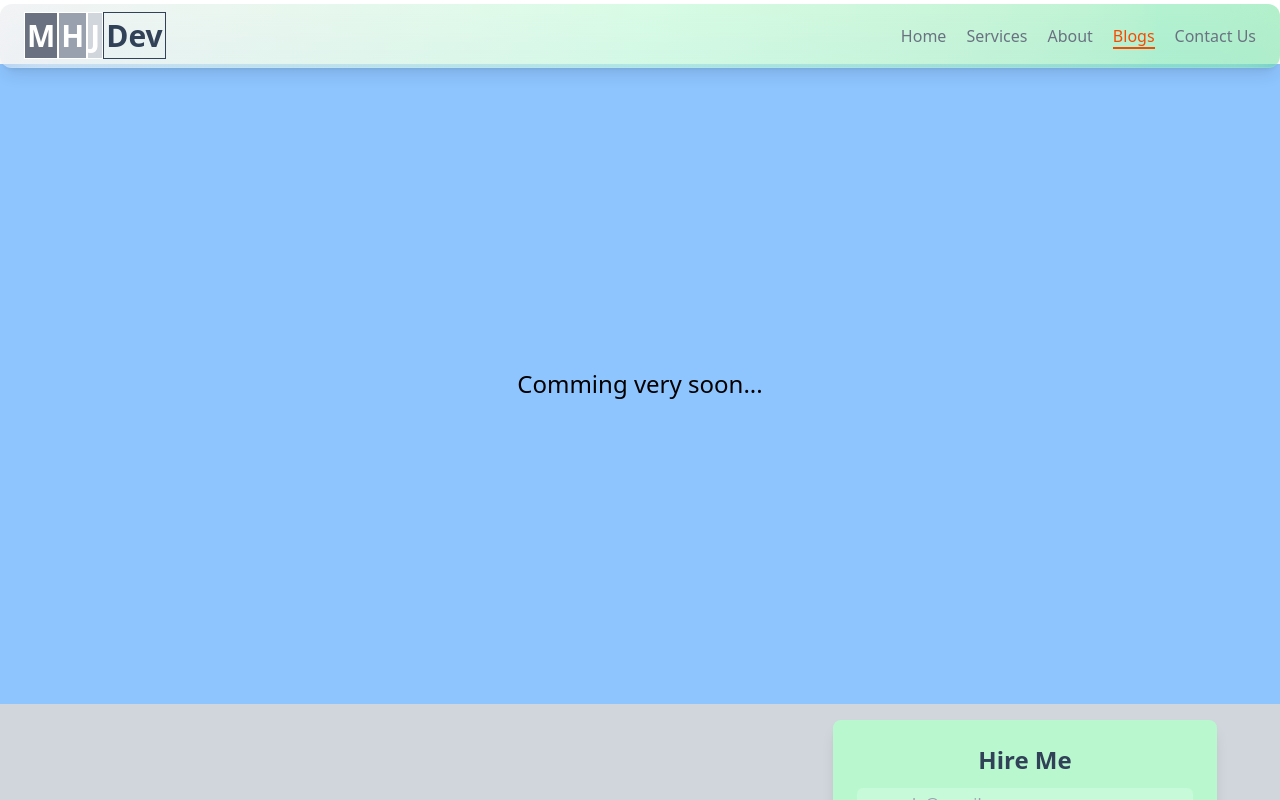
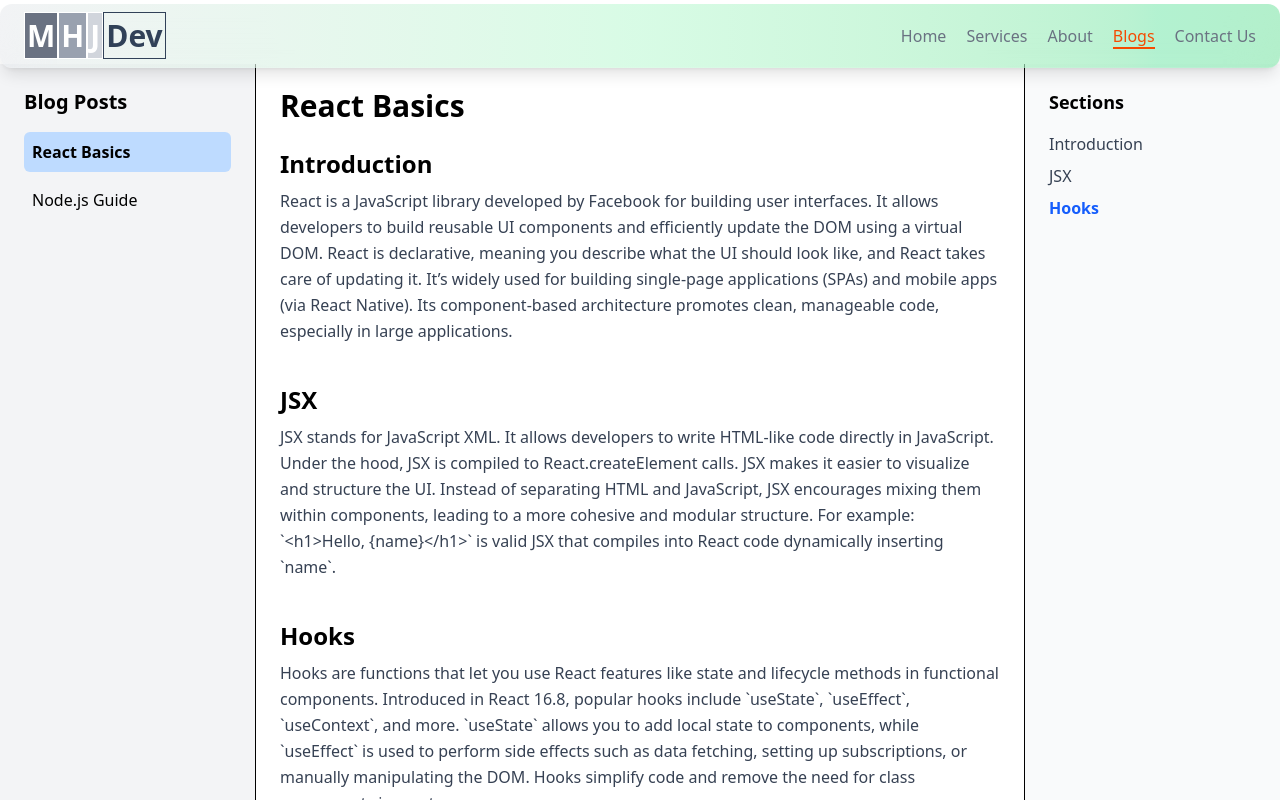
Before and after one commit to mustansarjutt/official_portfolio_frontend, a React (Vite) app: page /blogs in a window 1280 px wide. Shown: the top 800 px of the page. Built offline with nearby package versions, Linux system fonts and the light colour scheme.

Commit message:
Add blogs

```diff
--- a/package.json
+++ b/package.json
@@ -15,6 +15,7 @@
     "react": "^19.0.0",
     "react-dom": "^19.0.0",
     "react-icons": "^5.5.0",
+    "react-intersection-observer": "^9.16.0",
     "react-router-dom": "^7.4.0",
     "tailwindcss": "^4.0.15"
   },
--- /dev/null
+++ b/src/blogs/BlogsData.js
@@ -0,0 +1,38 @@
+const blogList = [
+  {
+    id: "blog1",
+    title: "React Basics",
+    headings: [
+      { id: "intro", label: "Introduction" },
+      { id: "jsx", label: "JSX" },
+      { id: "hooks", label: "Hooks" },
+    ],
+    content: {
+      intro:
+        "React is a JavaScript library developed by Facebook for building user interfaces. It allows developers to build reusable UI components and efficiently update the DOM using a virtual DOM. React is declarative, meaning you describe what the UI should look like, and React takes care of updating it. It’s widely used for building single-page applications (SPAs) and mobile apps (via React Native). Its component-based architecture promotes clean, manageable code, especially in large applications.",
+      jsx:
+        "JSX stands for JavaScript XML. It allows developers to write HTML-like code directly in JavaScript. Under the hood, JSX is compiled to React.createElement calls. JSX makes it easier to visualize and structure the UI. Instead of separating HTML and JavaScript, JSX encourages mixing them within components, leading to a more cohesive and modular structure. For example: `<h1>Hello, {name}</h1>` is valid JSX that compiles into React code dynamically inserting `name`.",
+      hooks:
+        "Hooks are functions that let you use React features like state and lifecycle methods in functional components. Introduced in React 16.8, popular hooks include `useState`, `useEffect`, `useContext`, and more. `useState` allows you to add local state to components, while `useEffect` is used to perform side effects such as data fetching, setting up subscriptions, or manually manipulating the DOM. Hooks simplify code and remove the need for class components in most cases.",
+    },
+  },
+  {
+    id: "blog2",
+    title: "Node.js Guide",
+    headings: [
+      { id: "setup", label: "Setup" },
+      { id: "routes", label: "Routes" },
+      { id: "database", label: "Database" },
+    ],
+    content: {
+      setup:
+        "To start with Node.js, first install Node using a version manager like `nvm` (Node Version Manager). It allows you to switch between multiple versions of Node.js easily. After installation, initialize a project with `npm init -y`, and install required packages like `express` with `npm install express`. Create a basic `server.js` file and start a simple server using Express. Node.js uses the CommonJS module system, so you’ll write code like `const express = require('express')`.",
+      routes:
+        "In Node.js, routing is commonly handled by the Express framework. Routes define how the server responds to different HTTP methods and URL patterns. For example, `app.get('/home', handlerFunction)` sets up a GET route. You can also define POST, PUT, DELETE routes. Middlewares such as `body-parser` help in handling request data. Routes can be separated into different files using Express Router, making code cleaner and more modular for larger apps.",
+      database:
+        "Node.js works well with various databases, but MongoDB is a popular NoSQL choice often used with Node. Mongoose is an ODM (Object Data Modeling) library that provides schema-based solutions to model your data. You can connect to MongoDB using `mongoose.connect(connectionURL)`. Mongoose allows you to define schemas and models, perform CRUD operations, and apply validations. Alternatively, Node also supports SQL databases like MySQL or PostgreSQL using packages like `sequelize` or `knex`.",
+    },
+  },
+];
+
+export { blogList };
--- a/src/components/Blogs.jsx
+++ b/src/components/Blogs.jsx
@@ -1,7 +1,85 @@
-export default function Blogs() {
-    return (
-        <div className="min-h-4/5 h-auto bg-blue-300 flex justify-center items-center p-3">
-            <h1 className="text-[#000] text-2xl">Comming very soon...</h1>
-        </div>
-    )
+import { useState, useEffect } from "react"
+import { useInView } from "react-intersection-observer"
+import { blogList } from "../blogs/BlogsData"
+
+function BlogSection({ id, label, content, onVisible }) {
+  const { ref, inView } = useInView({ threshold: 0.7 })
+
+  useEffect(() => {
+    if (inView) {
+      onVisible(id)
+    }
+  }, [inView, id, onVisible])
+
+  return (
+    <section ref={ref} id={id} className="mb-10 scroll-mt-24">
+      <h2 className="text-lg sm:text-xl md:text-2xl font-semibold mb-2">{label}</h2>
+      <p className="text-sm sm:text-base text-gray-700 leading-relaxed">{content}</p>
+    </section>
+  )
 }
+
+function Blogs() {
+  const [selectedBlogId, setSelectedBlogId] = useState(blogList[0].id)
+  const [activeSectionId, setActiveSectionId] = useState(null)
+  const selectedBlog = blogList.find((b) => b.id === selectedBlogId)
+
+  return (
+    <div className="flex flex-col md:flex-row h-screen">
+      {/* Blog List Sidebar */}
+      <aside className="w-full md:w-1/5 bg-gray-100 p-4 md:p-6 border-b md:border-b-0 md:border-r overflow-y-auto sticky top-0 md:h-screen z-10">
+        <h2 className="text-lg sm:text-xl font-bold mb-3 sm:mb-4">Blog Posts</h2>
+        {blogList.map((blog) => (
+          <div
+            key={blog.id}
+            onClick={() => {
+              setSelectedBlogId(blog.id)
+              setActiveSectionId(null)
+            }}
+            className={`cursor-pointer text-sm sm:text-base p-2 rounded-md mb-2 transition-colors duration-200 hover:bg-blue-100 ${
+              blog.id === selectedBlogId ? "bg-blue-200 font-semibold" : ""
+            }`}
+          >
+            {blog.title}
+          </div>
+        ))}
+      </aside>
+
+      {/* Main Blog Content */}
+      <main className="w-full md:w-3/5 p-4 sm:p-6 overflow-y-auto scroll-smooth h-screen">
+        <h1 className="text-xl sm:text-2xl md:text-3xl font-bold mb-6">{selectedBlog.title}</h1>
+        {selectedBlog.headings.map((sec) => (
+          <BlogSection
+            key={sec.id}
+            id={sec.id}
+            label={sec.label}
+            content={selectedBlog.content[sec.id]}
+            onVisible={(id) => setActiveSectionId(id)}
+          />
+        ))}
+      </main>
+
+      {/* Section Navigation Sidebar */}
+      <aside className="w-full md:w-1/5 bg-gray-50 p-4 md:p-6 border-t md:border-t-0 md:border-l sticky top-0 md:h-screen overflow-y-auto z-10">
+        <h2 className="text-base sm:text-lg font-bold mb-3 sm:mb-4">Sections</h2>
+        <ul className="space-y-2 text-sm sm:text-base text-gray-700">
+          {selectedBlog.headings.map((sec) => (
+            <li
+              key={sec.id}
+              className={`cursor-pointer transition-colors duration-150 hover:text-blue-400 ${
+                activeSectionId === sec.id ? "text-blue-600 font-bold" : ""
+              }`}
+              onClick={() =>
+                document.getElementById(sec.id)?.scrollIntoView({ behavior: "smooth" })
+              }
+            >
+              {sec.label}
+            </li>
+          ))}
+        </ul>
+      </aside>
+    </div>
+  )
+}
+
+export default Blogs
```
Also changed, not shown: 1 other file (tests, documents, lock files or other folders).
